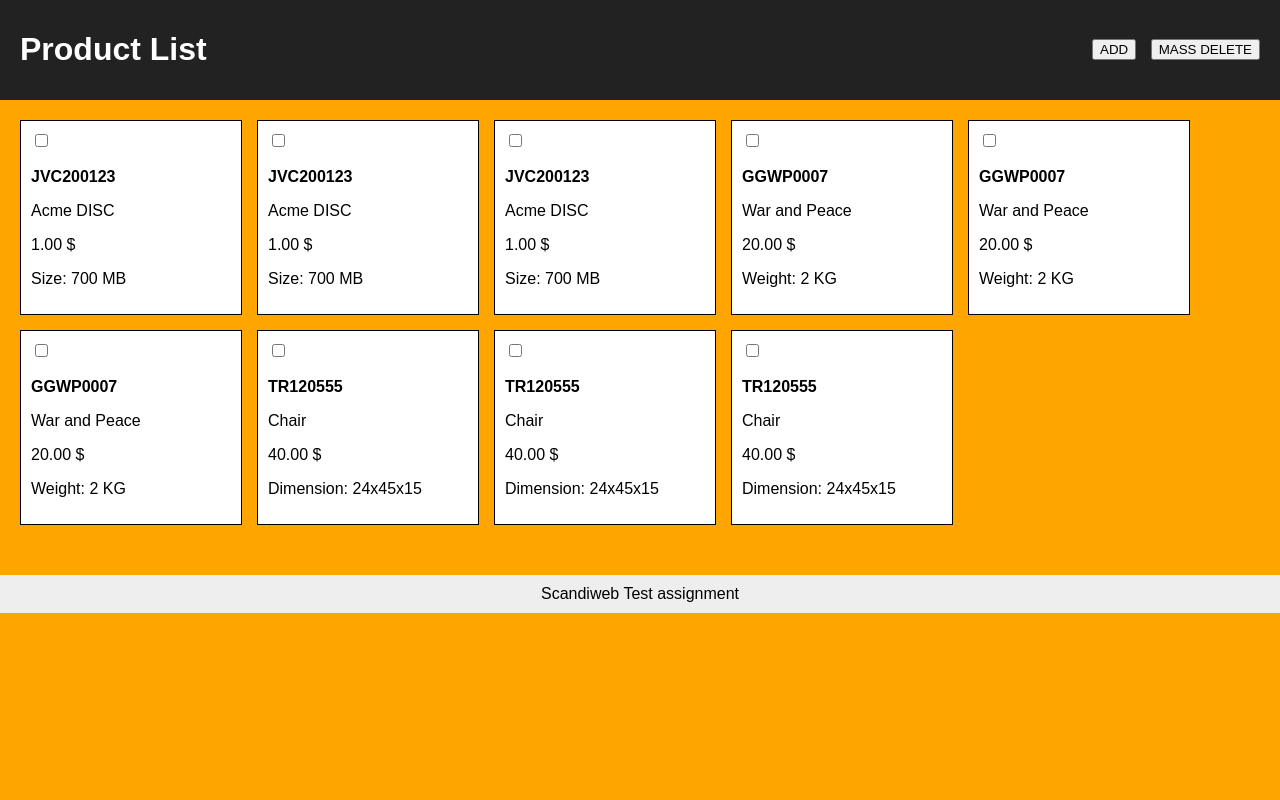
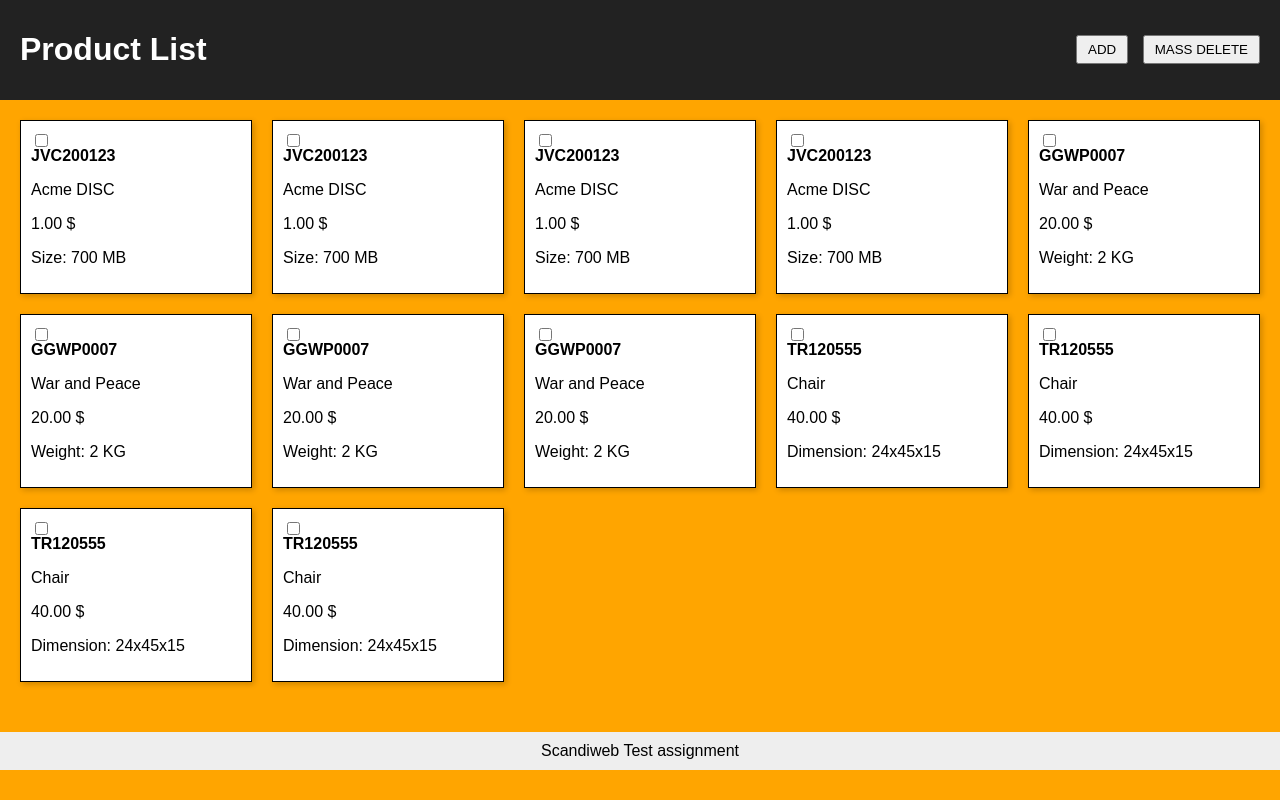
Before and after one commit to Sasavot-op/ScandiWeb, a plain HTML site: page index.html in a window 1280 px wide. Drawn offline with Linux system fonts and the light colour scheme.

Commit message:
Add additional product entries and refactor CSS for improved layout

```diff
--- a/index.html
+++ b/index.html
@@ -47,9 +47,12 @@
   { sku: "JVC200123", name: "Acme DISC", price: 1.0, type: "DVD", size: 700 },
   { sku: "JVC200123", name: "Acme DISC", price: 1.0, type: "DVD", size: 700 },
   { sku: "JVC200123", name: "Acme DISC", price: 1.0, type: "DVD", size: 700 },
+  { sku: "JVC200123", name: "Acme DISC", price: 1.0, type: "DVD", size: 700 },
   { sku: "GGWP0007", name: "War and Peace", price: 20.0, type: "Book", weight: 2 },
   { sku: "GGWP0007", name: "War and Peace", price: 20.0, type: "Book", weight: 2 },
   { sku: "GGWP0007", name: "War and Peace", price: 20.0, type: "Book", weight: 2 },
+  { sku: "GGWP0007", name: "War and Peace", price: 20.0, type: "Book", weight: 2 },
+  { sku: "TR120555", name: "Chair", price: 40.0, type: "Furniture", height: 24, width: 45, length: 15 },
   { sku: "TR120555", name: "Chair", price: 40.0, type: "Furniture", height: 24, width: 45, length: 15 },
   { sku: "TR120555", name: "Chair", price: 40.0, type: "Furniture", height: 24, width: 45, length: 15 },
   { sku: "TR120555", name: "Chair", price: 40.0, type: "Furniture", height: 24, width: 45, length: 15 }
--- a/style.css
+++ b/style.css
@@ -16,6 +16,8 @@
 
 .top-buttons button {
   margin-left: 10px;
+  padding: 5px 10px;
+  cursor: pointer;
 }
 
 main {
@@ -23,20 +25,23 @@
 }
 
 #product-container {
-  display: flex;
-  flex-wrap: wrap;
-  gap: 15px;
+  display: grid;
+  grid-template-columns: repeat(auto-fill, minmax(200px, 1fr)); /* СЕТКА */
+  gap: 20px;
 }
 
 .product {
   border: 1px solid black;
   background-color: white;
   padding: 10px;
-  width: 200px;
+  box-shadow: 2px 2px 6px rgba(0, 0, 0, 0.2);
+  position: relative;
 }
 
 .delete-checkbox {
-  margin-bottom: 5px;
+  position: absolute;
+  top: 10px;
+  left: 10px;
 }
 
 footer {
```
